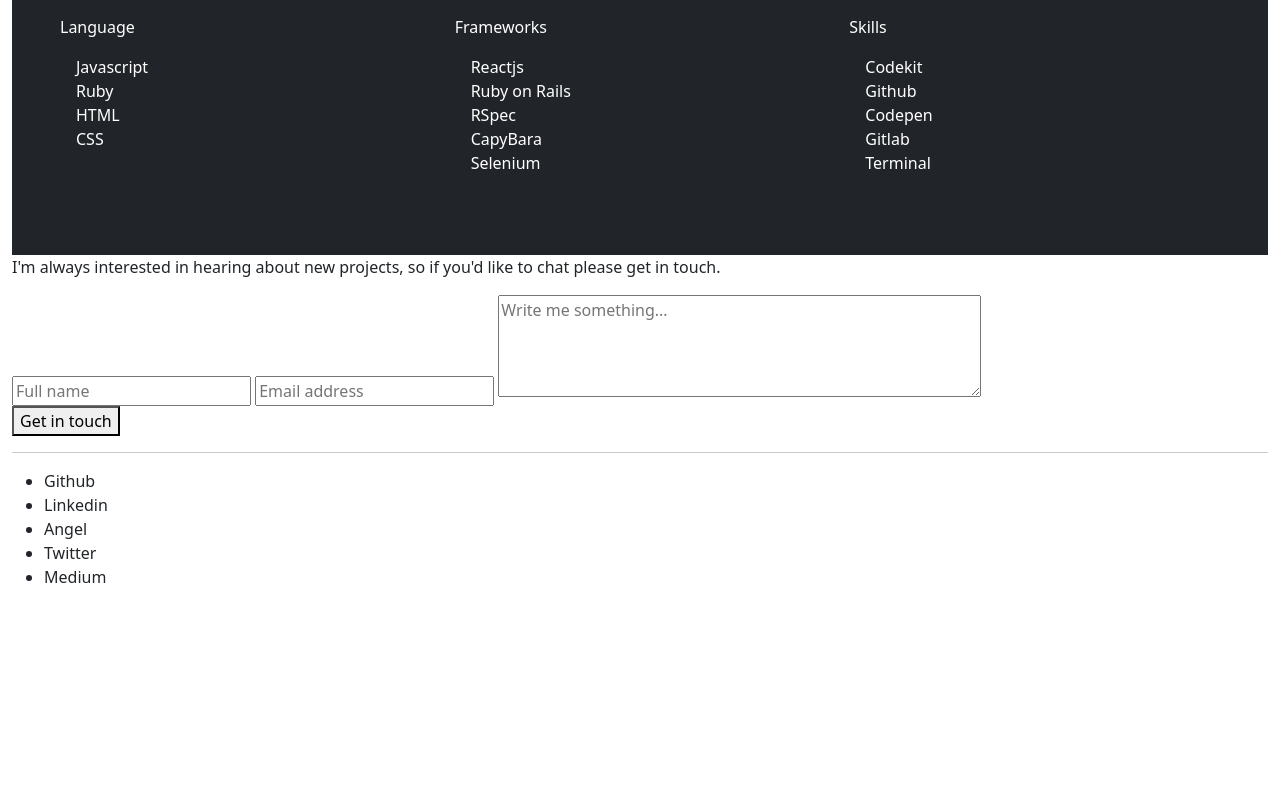
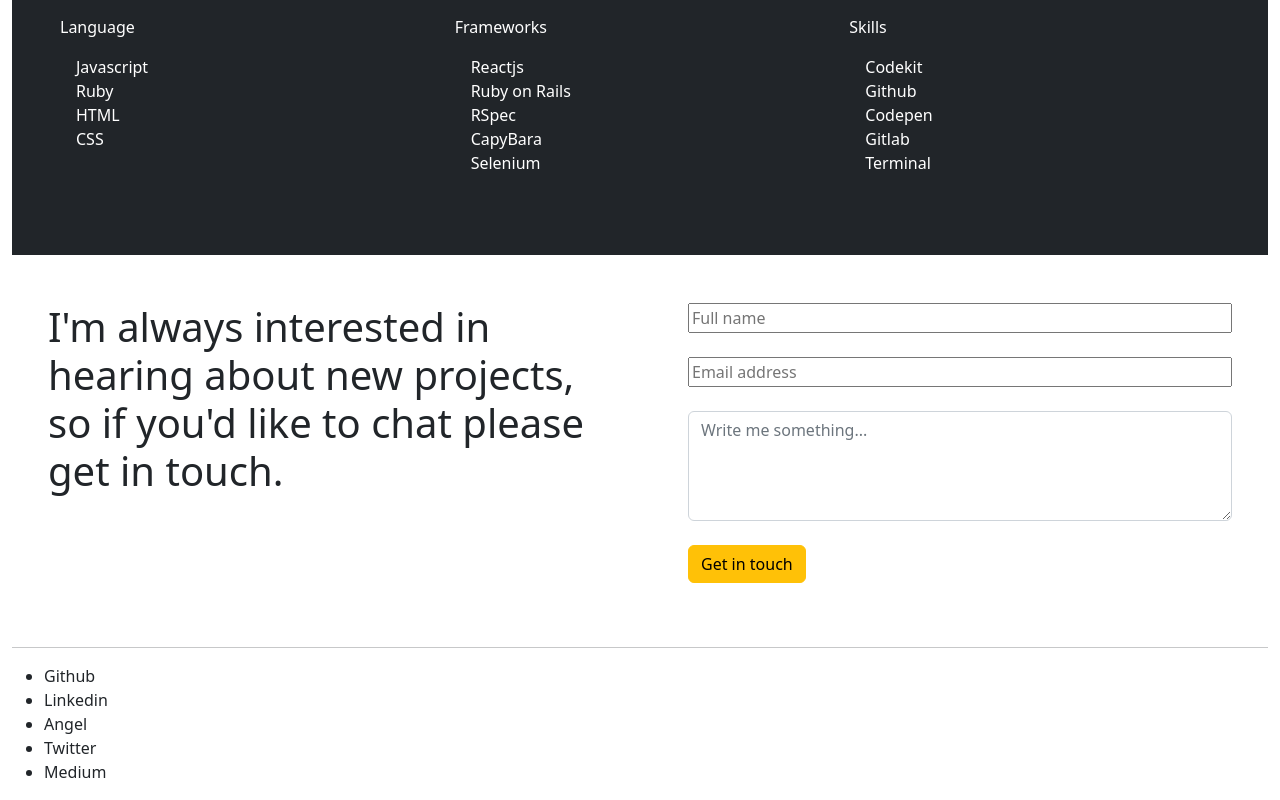
Before and after one commit to Kanyorok/bootsrap_portfolio_version, a plain HTML site: page index.html in a window 1280 px wide. Shown: the part 2698-3498 px from the top of the page. Before the commit the page ends 3303 px from the top, so only its background shows below. Drawn offline with nearby package versions, Linux system fonts and the light colour scheme.

Commit message:
Style the form using Bootstrap

```diff
--- a/index.html
+++ b/index.html
@@ -304,23 +304,25 @@
         </div>
       </section>
 
-      <section>
-        <p>
+      <section class="row">
+        <p class="col-md-6 p-5 text-dark h1">
           I'm always interested in hearing about new projects, so if you'd like
           to chat please get in touch.
         </p>
-        <form action="https://formspree.io/f/xgebdydo" method="post">
+        <form class="col-md-6 p-5 d-flex flex-column" action="https://formspree.io/f/xgebdydo" method="post">
           <input
             name="FullName"
             type="text"
             placeholder="Full name"
             required
             maxlength="30"
+            class="mb-4"
           />
           <input
             name="Email"
             type="email"
             placeholder="Email address"
+            class="mb-4"
             required
           />
           <textarea
@@ -329,10 +331,11 @@
             cols="50"
             placeholder="Write me something..."
             maxlength="500"
+            class="mb-4 form-control"
             required
           ></textarea>
           <div>
-            <button type="submit">Get in touch</button>
+            <button class="btn btn-warning" type="submit">Get in touch</button>
           </div>
         </form>
       </section>
```
